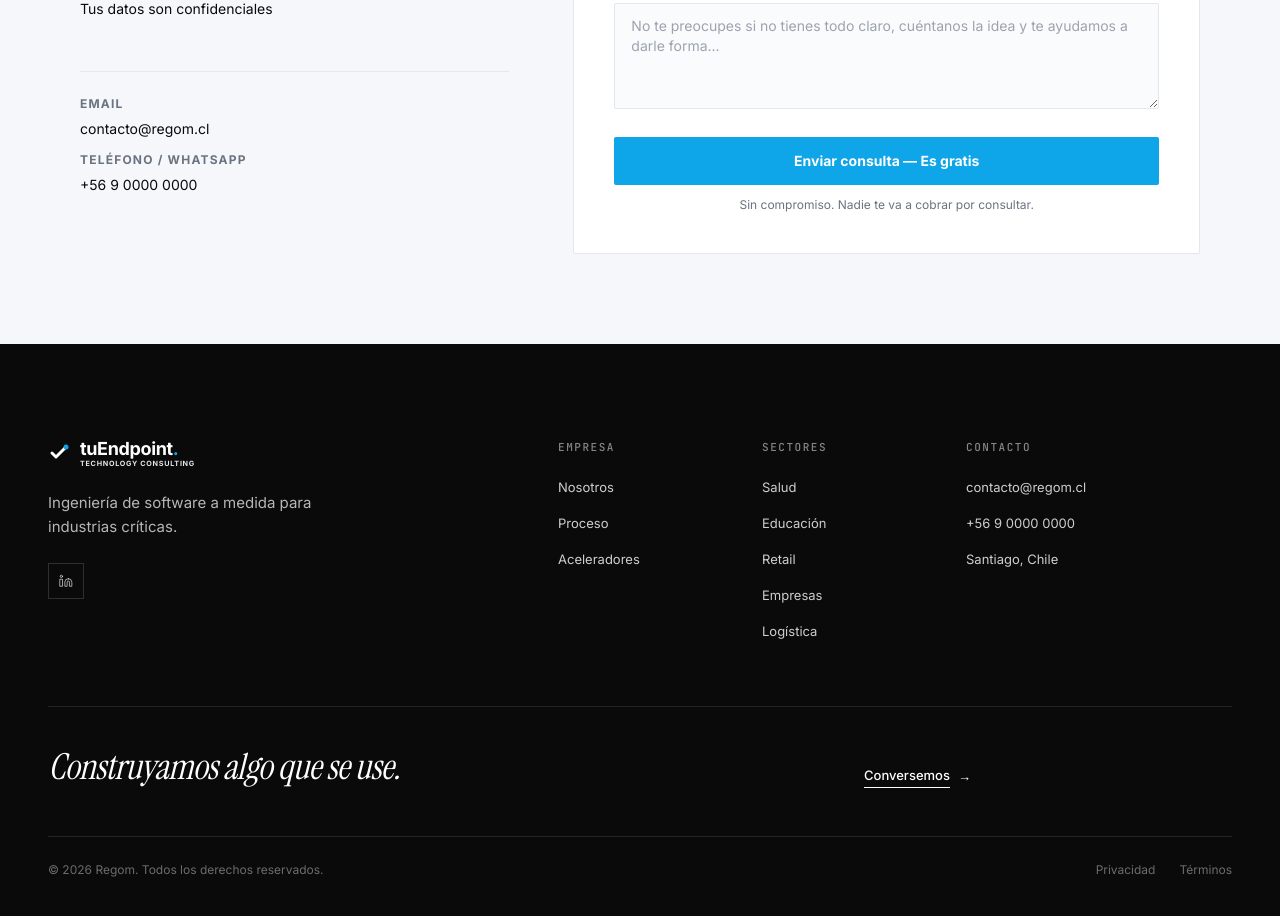
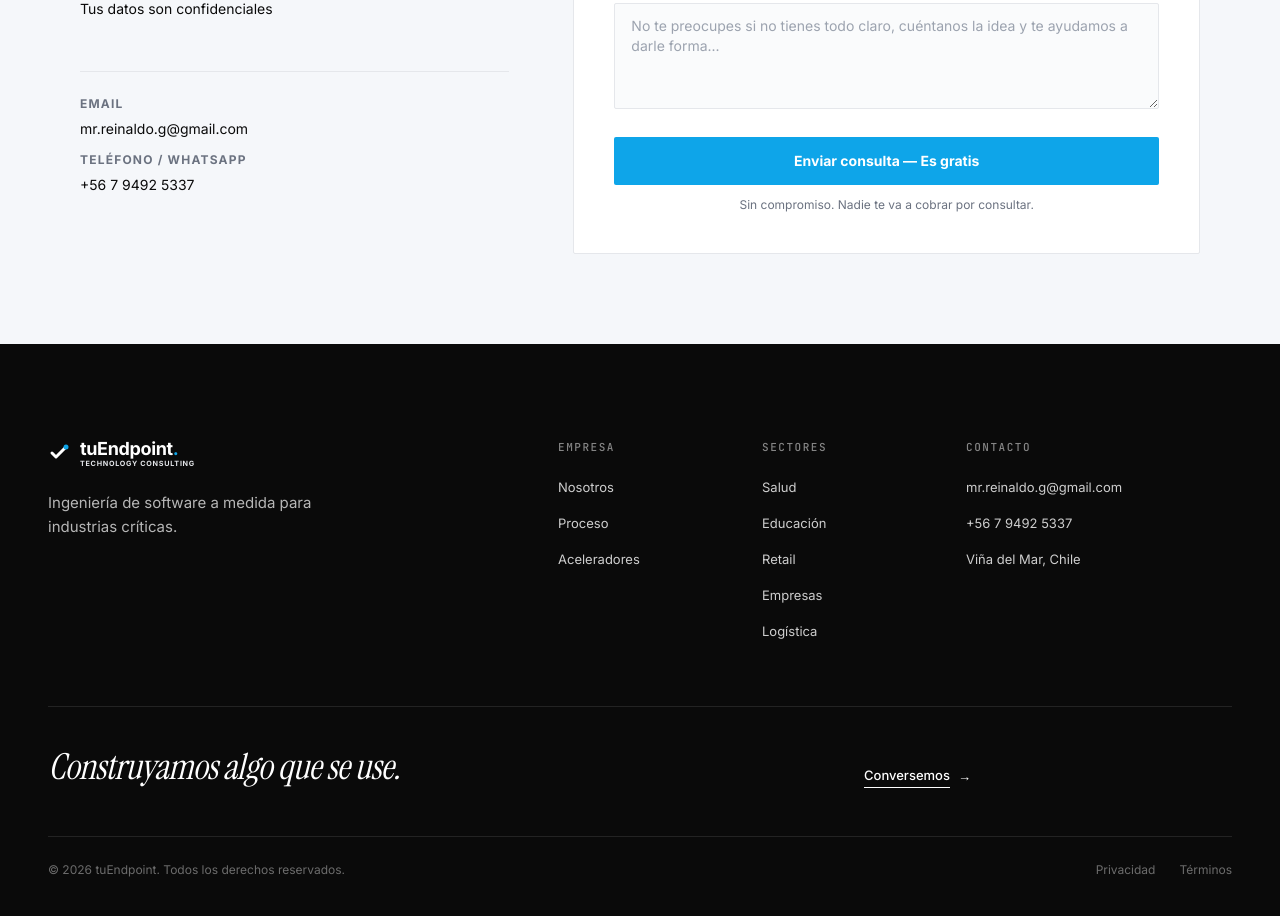
Before and after one commit to MrRegom/tuendpoint, a Next.js app: page /es in a window 1280 px wide. Shown: the part 5240-6156 px from the top of the page. Built offline with nearby package versions, Linux system fonts and the light colour scheme.

Commit message:
update: contact info - email, phone, city Vina del Mar, remove LinkedIn

```diff
--- a/components/layout/Footer.tsx
+++ b/components/layout/Footer.tsx
@@ -1,5 +1,5 @@
 import { useTranslations } from 'next-intl';
-import { Linkedin } from 'lucide-react';
+
 import { Link } from '@/i18n/routing';
 import { Logo } from '@/components/layout/Logo';
 import { brand } from '@/lib/config/brand';
@@ -18,17 +18,7 @@ export function Footer() {
             <p className="mt-5 max-w-sm text-body-m text-paper/70 text-pretty">
               {t('tagline')}
             </p>
-            <div className="mt-6 flex items-center gap-3">
-              <a
-                href={brand.social.linkedin}
-                target="_blank"
-                rel="noopener noreferrer"
-                className="flex h-9 w-9 items-center justify-center border border-paper/15 text-paper/70 transition-colors hover:border-paper hover:text-paper"
-                aria-label="LinkedIn"
-              >
-                <Linkedin className="h-3.5 w-3.5" strokeWidth={1.5} />
-              </a>
-            </div>
+
           </div>
 
           <div className="lg:col-span-2">
--- a/lib/config/brand.ts
+++ b/lib/config/brand.ts
@@ -1,18 +1,16 @@
 export const brand = {
-  name: 'Regom',
-  legalName: 'Regom SpA',
-  tagline: 'Ingeniería de software a medida',
+  name: 'tuEndpoint',
+  legalName: 'tuEndpoint Technology Consulting',
+  tagline: 'Consultora de software a medida',
   description:
-    'Catálogo inteligente de soluciones digitales para industrias críticas. Salud, educación, retail, empresas.',
-  email: 'contacto@regom.cl',
-  phone: '+56 9 0000 0000',
-  address: 'Santiago, Chile',
-  url: 'https://regom.cl',
+    'Desarrollamos soluciones tecnológicas para empresas. Salud, educación, retail, logística y más.',
+  email: 'mr.reinaldo.g@gmail.com',
+  phone: '+56 7 9492 5337',
+  address: 'Viña del Mar, Chile',
+  url: 'https://tuendpoint.vercel.app',
   ogImage: '/og-image.png',
-  social: {
-    linkedin: 'https://linkedin.com/company/regom',
-  },
-  foundedYear: 2026,
+  social: {},
+  foundedYear: 2024,
 } as const;
 
 export type Brand = typeof brand;
```
